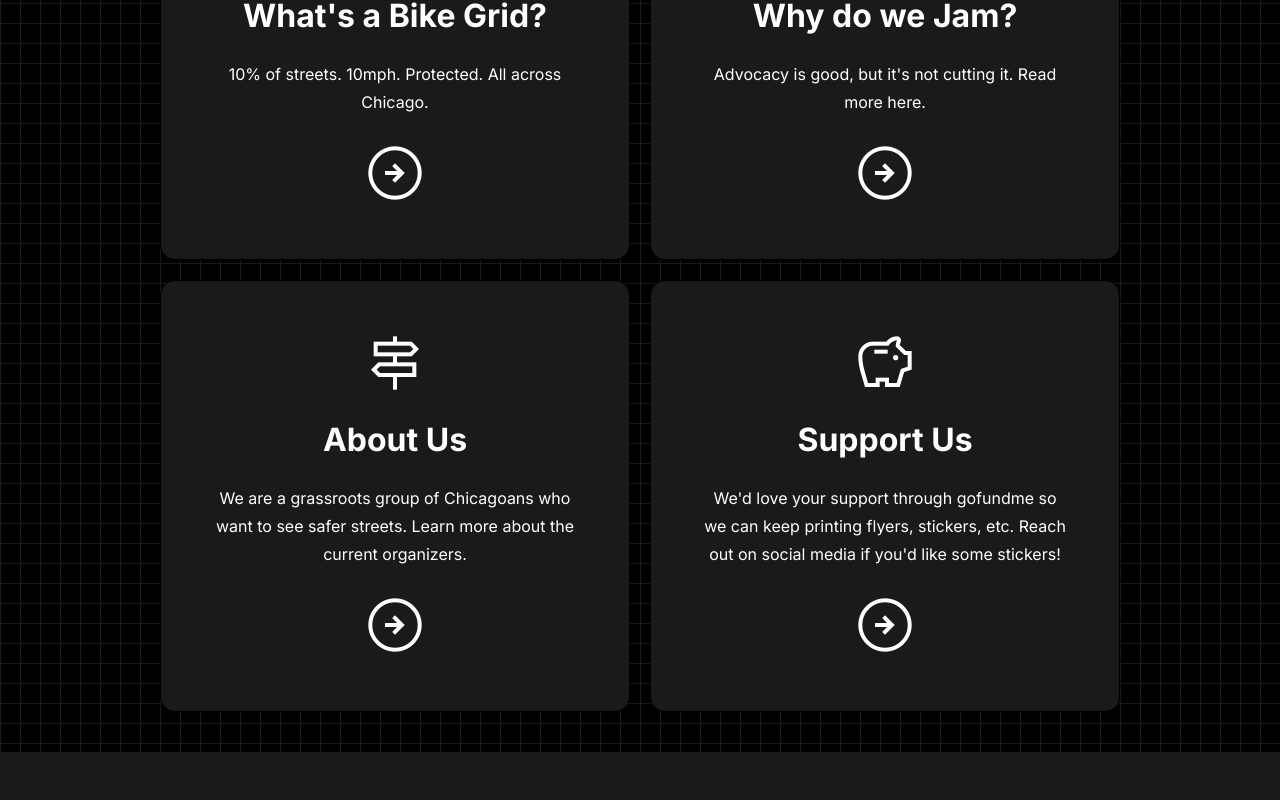
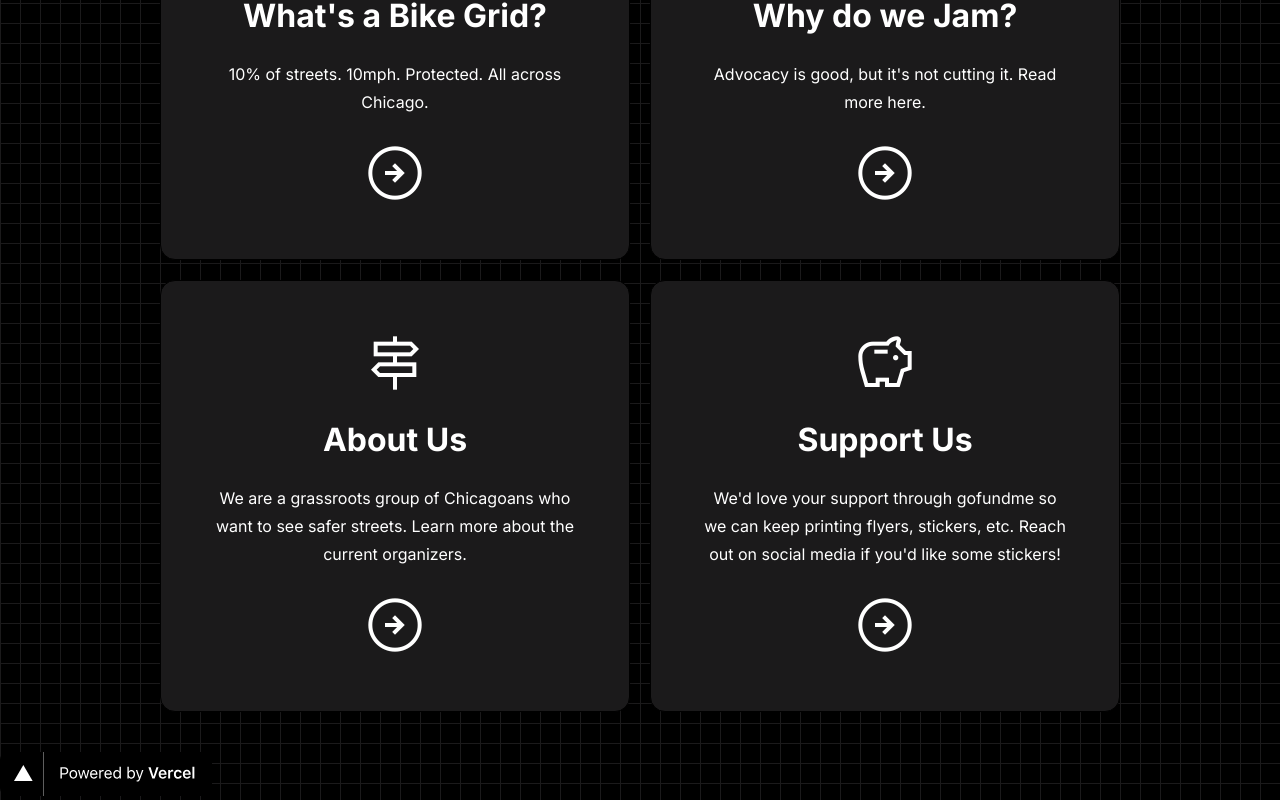
Before and after one commit to bike-grid-now/bike-grid-frontend, a SvelteKit app: page / in a window 1280 px wide. Shown: the part 1437-2237 px from the top of the page. Before the commit the page ends 2189 px from the top, so only its background shows below. Built offline with nearby package versions, Linux system fonts and the light colour scheme; no server answers; the database is empty.

Commit message:
Add Vercel banner for sponsorship.

```diff
--- /dev/null
+++ b/src/VercelBanner.svelte
@@ -0,0 +1,7 @@
+<script>
+  import VercelBanner from "./static/VercelBanner.svg";
+</script>
+
+<a href="https://vercel.com/?utm_source=bike-grid-now&utm_campaign=oss">
+  <img src={VercelBanner} alt="Powered by Vercel" />
+</a>
--- a/src/routes/+layout-absolute.svelte
+++ b/src/routes/+layout-absolute.svelte
@@ -2,9 +2,12 @@
   import "../styles/global.css";
   import Nav from "../Nav.svelte";
   import Seo from "../Seo.svelte";
+  import VercelBanner from "../VercelBanner.svelte";
 </script>
 
 <Nav absolute />
 <Seo />
 
 <slot />
+
+<VercelBanner />
--- a/src/routes/+layout.svelte
+++ b/src/routes/+layout.svelte
@@ -2,9 +2,12 @@
   import "../styles/global.css";
   import Nav from "../Nav.svelte";
   import Seo from "../Seo.svelte";
+  import VercelBanner from "../VercelBanner.svelte";
 </script>
 
 <Nav />
 <Seo />
 
 <slot />
+
+<VercelBanner />
```
Also changed, not shown: src/static/VercelBanner.svg (added), 1 other file (tests, documents, lock files or other folders).
